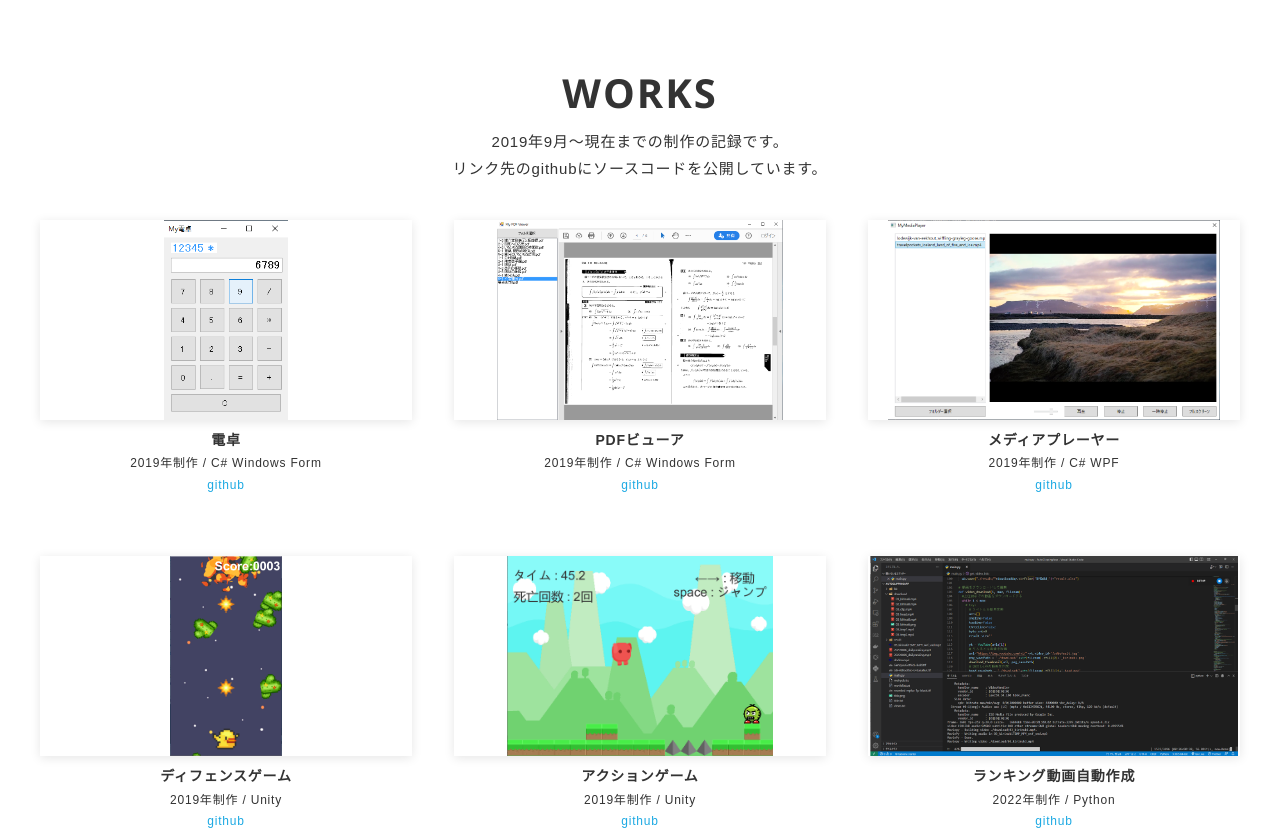
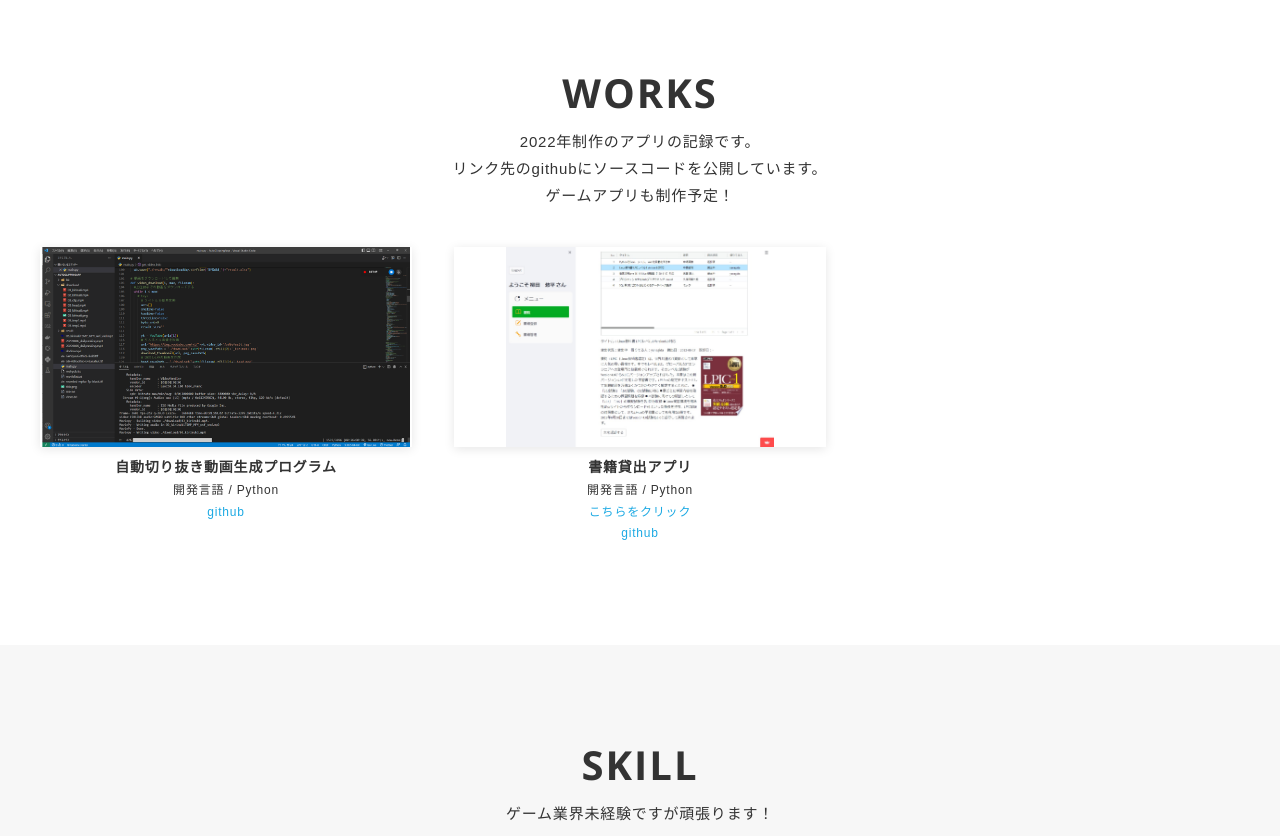
Before and after one commit to YYuhei/Portfolio, a plain HTML site: page index.html in a window 1280 px wide. Shown: the part 1400-2236 px from the top of the page. Drawn offline with nearby package versions, Linux system fonts and the light colour scheme.

Commit message:
Update index.html

```diff
--- a/index.html
+++ b/index.html
@@ -52,7 +52,7 @@
             </div>
             <div class="section-desc">
               <div class="section-text">
-                　はじめまして。昭和62年生まれの35歳、柳田悠平と申します。高校教師を10年勤めその後システムエンジニアへ転職。BtoBのシステム開発案件を3年経験しましたが、ユーザーの反応が直接見れる新しい仕事がしたいと考え、以前から憧れがあったゲーム業界の道へ進むことを決意しました。<br>　30を過ぎてからプログラミングにハマり、趣味の範囲ですがゲームやアプリを制作しています。好きなゲームのジャンルはRPG、ボードゲーム、アクションゲームなどなど。特技は将棋で、アマチュア二段の腕前です。また、ルービックキューブを30秒で解くことができます。(<a href= "https://www.worldcubeassociation.org/persons/2019YANA03" >2019年に公式大会にも出ました</a>)<br>　バックエンドの業務経験からサーバーサイドを志望しますが、コンシューマーやゲーム開発に関する全てのことに携わりたいです。自分の名前が自身の手掛ける作品のエンドロールに載ることが夢です。</br>
+                　はじめまして。昭和62年生まれの35歳、柳田悠平と申します。高校教師を10年勤めその後システムエンジニアへ転職。BtoBのシステム開発案件を3年経験しましたが、ユーザーの反応が直接見れる新しい仕事がしたいと考え、以前から憧れがあったゲーム業界の道へ進むことを決意しました。<br>　30を過ぎてからプログラミングにハマり、趣味の範囲ですがアプリを制作しています。好きなゲームのジャンルはRPG、ボードゲーム、アクションゲームなどなど。特技は将棋で、アマチュア二段の腕前です。また、ルービックキューブを30秒で解くことができます。(<a href= "https://www.worldcubeassociation.org/persons/2019YANA03" >2019年に公式大会にも出ました</a>)<br>　バックエンドの業務経験からサーバーサイドを志望しますが、コンシューマーやゲーム開発に関する全てのことに携わりたいです。自分の名前が自身の手掛ける作品のエンドロールに載ることが夢です。</br>
               </div>
             </div>
           </div>
@@ -64,13 +64,14 @@
             <h2 class="section-title">WORKS</h2>
             <div class="section-intro">
               <div class="section-text">
-                2019年9月～現在までの制作の記録です。<br class="pc">
-                リンク先のgithubにソースコードを公開しています。
+                2022年制作のアプリの記録です。<br class="pc">
+                リンク先のgithubにソースコードを公開しています。<br>
+                ゲームアプリも制作予定！
               </div>
             </div>
           </div>
           <div class="section-body card-wrapper my-gallery">
-            <div class="card">
+            <!-- <div class="card">
               <a href="img/works/MyCalculator.png" data-size="220x355" class="card-image hover-action-01">
                 <img class="lazyload fadein" src="img/placeholder4x3.png" data-src="img/works/MyCalculator.png" alt="" />
               </a>
@@ -124,14 +125,14 @@
                 <div class="card-caption-url"><a class="url-link" href="https://github.com/YYuhei/ActionGame" target="_blank">github</a>
                 </div>
               </div>
-            </div>
+            </div> -->
             <div class="card">
               <a href="img/works/AutoClippingApp.png" data-size="1147x623" class="card-image hover-action-01">
                 <img class="lazyload fadein" src="img/placeholder4x3.png" data-src="img/works/AutoClippingApp.png" alt="" />
               </a>
               <div class="card-caption">
-                <div class="card-caption-title">ランキング動画自動作成</div>
-                <div class="card-caption-info">2022年制作 / Python</div>
+                <div class="card-caption-title">自動切り抜き動画生成プログラム</div>
+                <div class="card-caption-info">開発言語 / Python</div>
                 <div class="card-caption-url"><a class="url-link" href="https://github.com/YYuhei/AutoClippingApp" target="_blank">github</a>
                 </div>
               </div>
@@ -141,8 +142,8 @@
                 <img class="lazyload fadein" src="img/placeholder4x3.png" data-src="img/works/BookManagementApp.jpeg" alt="" />
               </a>
               <div class="card-caption">
-                <div class="card-caption-title">書籍管理アプリ</div>
-                <div class="card-caption-info">2022年制作 / Python</div>
+                <div class="card-caption-title">書籍貸出アプリ</div>
+                <div class="card-caption-info">開発言語 / Python</div>
                 <div class="card-caption-url"><a class="url-link" href="https://yyuhei-book-management-app-main-9n8923.streamlitapp.com/" target="_blank">こちらをクリック</a>
                 <div class="card-caption-url"><a class="url-link" href="https://github.com/YYuhei/book_management_app" target="_blank">github</a>
                 </div>
```
